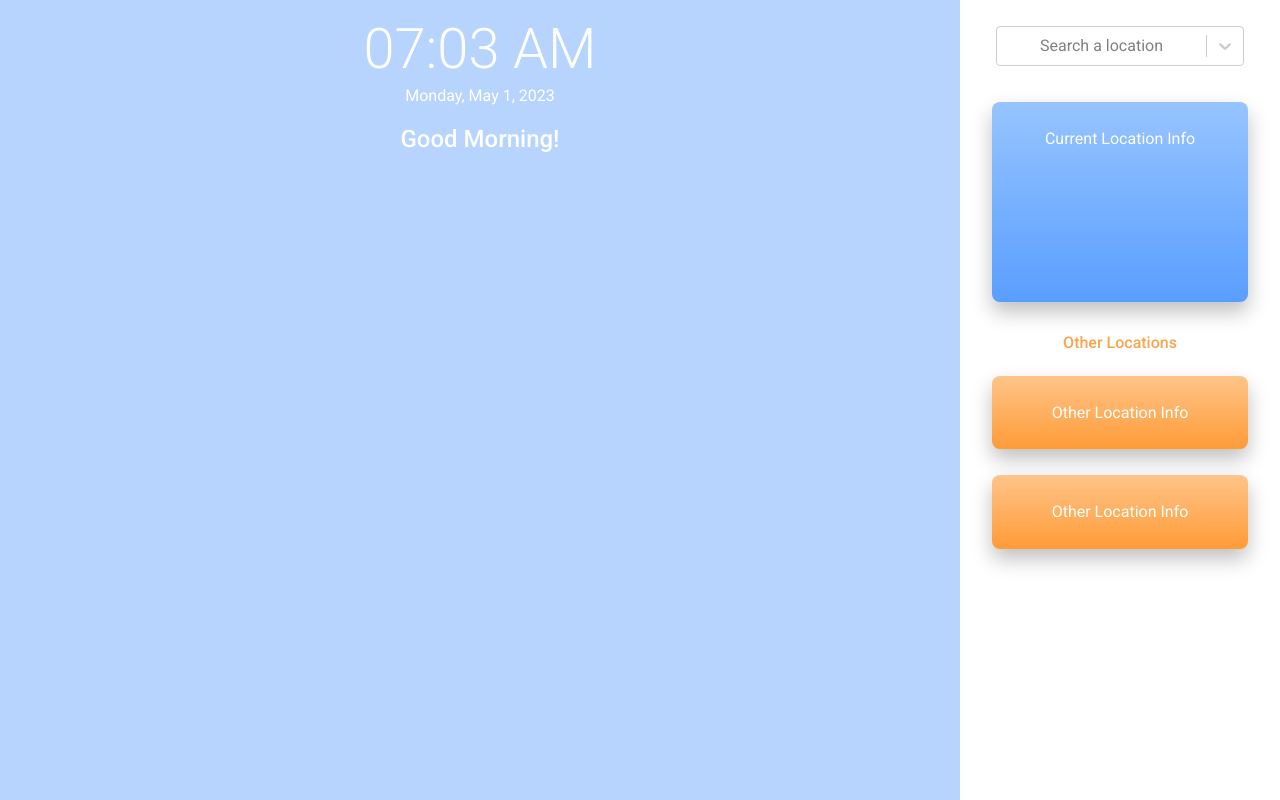
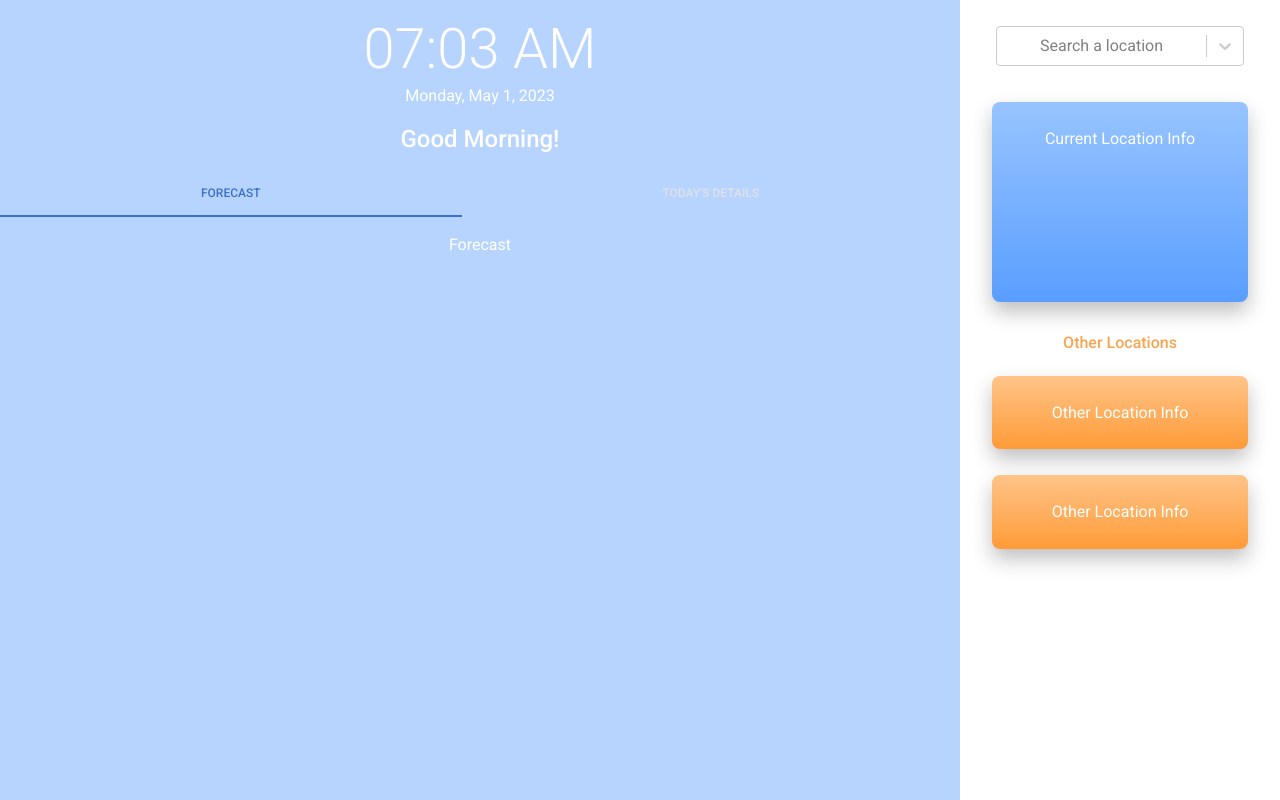
Before and after one commit to lonhattan007/Weather-Forecast-frontend, a React (Vite) app: page /dashboard in a window 1280 px wide. Built offline with nearby package versions, Linux system fonts and the light colour scheme; no server answers.

Commit message:
Added tabs layout on dashboard page

```diff
--- a/src/models/WeatherModel.ts
+++ b/src/models/WeatherModel.ts
@@ -4,7 +4,6 @@ interface Weather {
   locationId: string;
   // TODO: Location interface / enum
   location: string;
-  // truth_location
   // truthLocation: string;
   // TODO: weatherStatus interface / enum
   weatherStatus: string;
--- a/src/views/DashboardView/DashboardView.tsx
+++ b/src/views/DashboardView/DashboardView.tsx
@@ -8,6 +8,7 @@ import { useCurrentCoordinates } from '@hooks/useCurrentCoordinates';
 
 import './DashboardView.scss';
 import { useAppSelector } from '@hooks/customReduxHooks';
+import DashboardViewTabs from './DashboardViewTabs';
 
 const DashboardView = () => {
   const currentCoords = useCurrentCoordinates();
@@ -36,7 +37,9 @@ const DashboardView = () => {
               </MDBCard>
             </MDBRow>
             <MDBRow className="justify-content-start text-align-left my-3">
-              <h6 className="text">{localStorage.getItem('recentLocations') !== null ? 'Recently Viewed' : 'Other Locations'}</h6>
+              <h6 className="text">
+                {localStorage.getItem('recentLocations') !== null ? 'Recently Viewed' : 'Other Locations'}
+              </h6>
             </MDBRow>
             <MDBRow className="justify-content-center my-3">
               <MDBCard className="other-card">
@@ -52,6 +55,7 @@ const DashboardView = () => {
         </MDBCol>
         <MDBCol className="detail-board" lg="9" md="8">
           <Greetings />
+          <DashboardViewTabs />
         </MDBCol>
       </MDBRow>
     </MDBContainer>
--- /dev/null
+++ b/src/views/DashboardView/DashboardViewTabs.tsx
@@ -0,0 +1,49 @@
+import { useState } from 'react';
+import { MDBTabs, MDBTabsItem, MDBTabsLink, MDBTabsContent, MDBTabsPane } from 'mdb-react-ui-kit';
+
+const tabs = [
+  {
+    name: 'Forecast',
+    ref: 'forecast',
+  },
+  {
+    name: "Today's details",
+    ref: 'today-details',
+  },
+];
+
+const DashboardViewTabs = () => {
+  const [fillActive, setFillActive] = useState(tabs[0].ref);
+
+  const handleFillClick = (value: string) => {
+    if (value === fillActive) {
+      return;
+    }
+
+    setFillActive(value);
+  };
+
+  return (
+    <>
+      <MDBTabs fill className="mb-3">
+        {tabs.map((tab) => (
+          <MDBTabsItem key={tab.ref + '-tab-item'}>
+            <MDBTabsLink onClick={() => handleFillClick(tab.ref)} active={fillActive === tab.ref}>
+              {tab.name}
+            </MDBTabsLink>
+          </MDBTabsItem>
+        ))}
+      </MDBTabs>
+
+      <MDBTabsContent>
+        {tabs.map((tab) => (
+          <MDBTabsPane show={fillActive === tab.ref} key={tab.ref + '-tab-pane'}>
+            {tab.name}
+          </MDBTabsPane>
+        ))}
+      </MDBTabsContent>
+    </>
+  );
+};
+
+export default DashboardViewTabs;
```
Also changed, not shown: .eslintrc.json.
